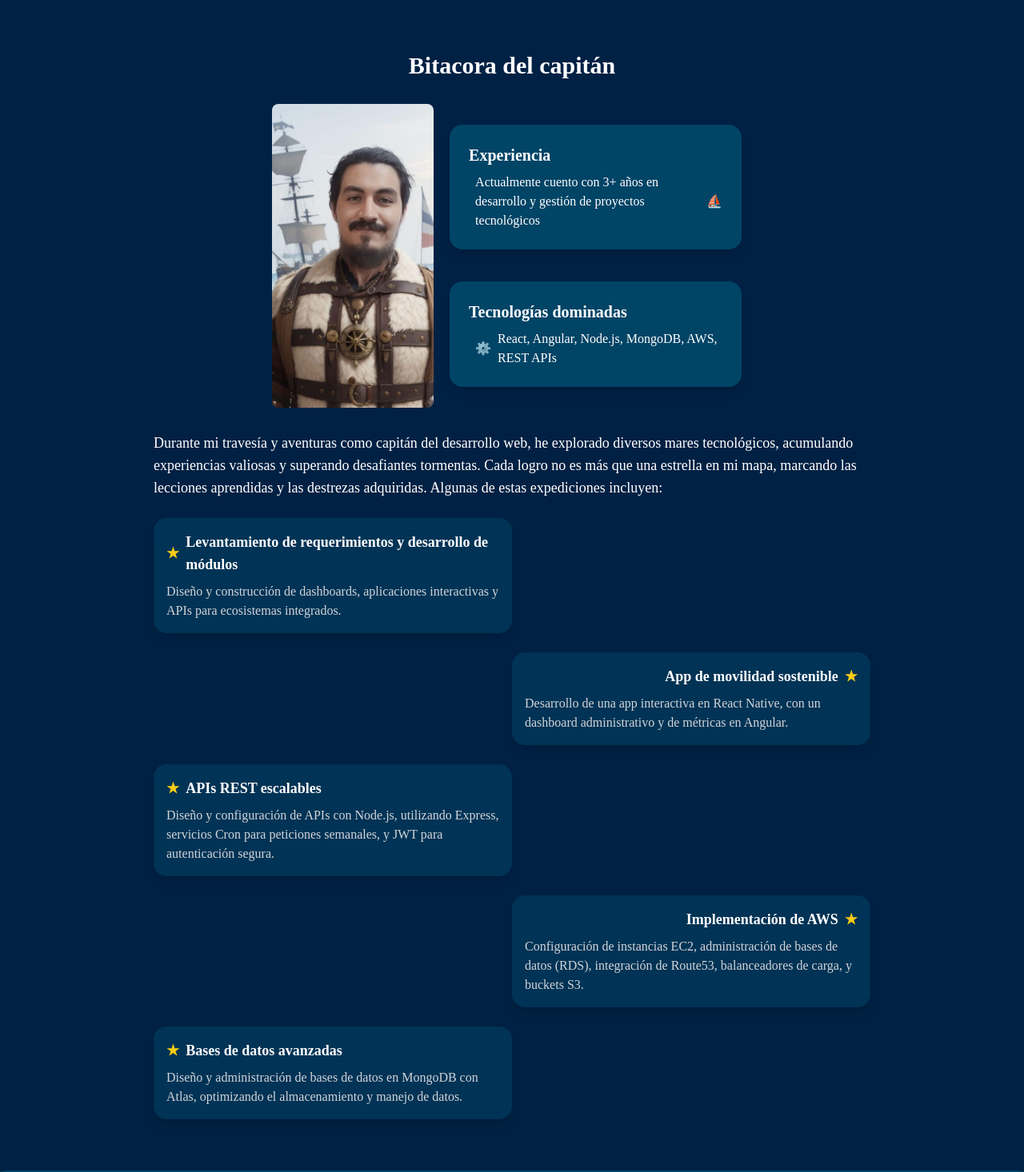
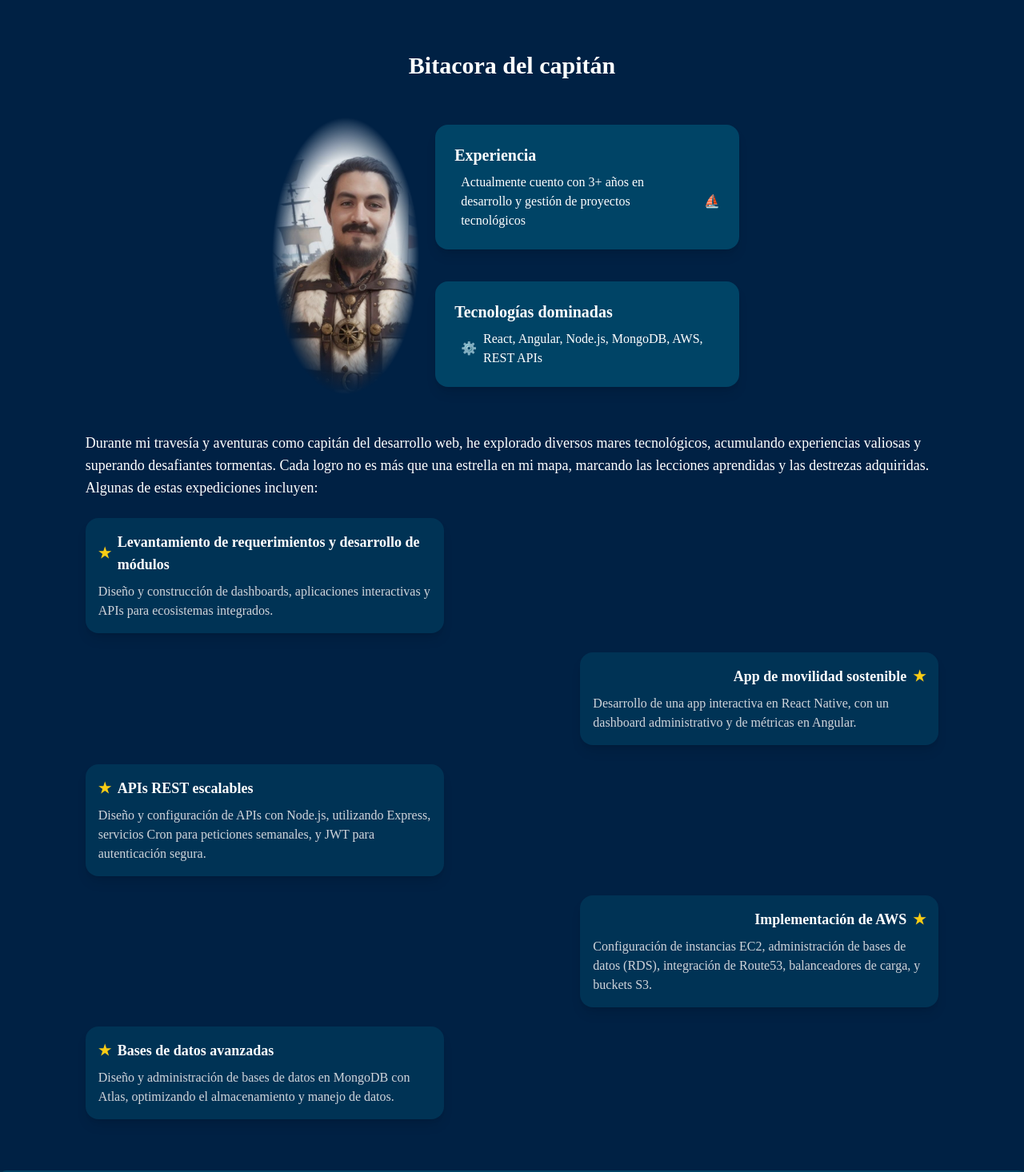
Before and after one commit to 7Steng7/Steng-s-portfolio, a Next.js app: page / in a window 1280 px wide. Shown: the part 800-2266 px from the top of the page at 80% size. Built offline with nearby package versions, Linux system fonts and the light colour scheme; a web font is replaced by a local one.

Commit message:
colorPhoto, about experience

```diff
--- a/src/app/about/page.tsx
+++ b/src/app/about/page.tsx
@@ -34,8 +34,12 @@ export default function Aboutme() {
   <div className="w-3xl h-auto shadow-md flex flex-col items-center justify-center py-16 bg-deepNavyBlue">
       <h1 className="text-3xl font-semibold text-white-900 mb-4">Bitacora del capitán</h1>
       <section className="w-4/5 md:flex md:flex-row md:justify-center md:items-center lg:w-1/2">
-      <div className='md:w-1/2 flex flex-col justify-center items-center'>
-        <img src="/assets/StengPirata.jpg" alt="About me" className="w-40 h-auto rounded-lg mb-6 md:mb-0 md:w-full md:ml-10 lg:w-60" />
+      <div className="relative flex justify-center items-center">
+        <img
+          src="/assets/StengPirata.jpg"
+          alt="About me"
+          className="w-40 h-auto rounded-lg md:w-full md:ml-10 lg:w-60 fade-inward"
+        />
       </div>
       <div>
         <div className="bg-darkSeaGreen text-white p-6 rounded-2xl shadow-lg w-md md:m-10 lg:w-5/6">
@@ -59,7 +63,7 @@ export default function Aboutme() {
       </div>
         </section>
         <section className="w-5/6">
-        <div className="max-w-3xl mx-auto lg:max-w-4xl">
+        <div className="max-w-3xl mx-auto lg:max-w-6xl">
           <p className="text-foreground text-lg mb-6 w-full mt-4">
             Durante mi travesía y aventuras como capitán del desarrollo web, he
             explorado diversos mares tecnológicos, acumulando experiencias valiosas
--- a/src/app/globals.css
+++ b/src/app/globals.css
@@ -21,3 +21,10 @@ body {
   font-weight: 400;
   font-style: normal;
 }
+
+@layer utilities {
+  .fade-inward {
+    mask-image: radial-gradient(ellipse 50% 50% at center, rgba(0, 0, 0, 1) 70%, rgba(0, 0, 0, 0) 100%);
+    -webkit-mask-image: radial-gradient(ellipse 50% 50% at center, rgba(0, 0, 0, 1) 70%, rgba(0, 0, 0, 0) 100%);
+  }
+}
```
